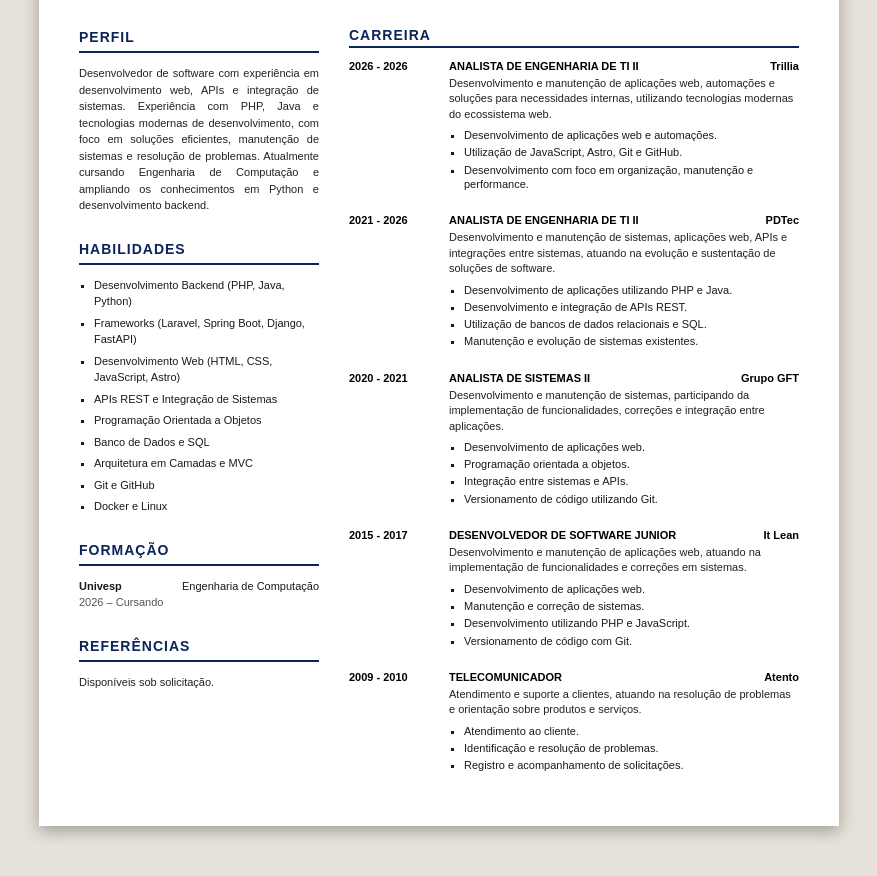
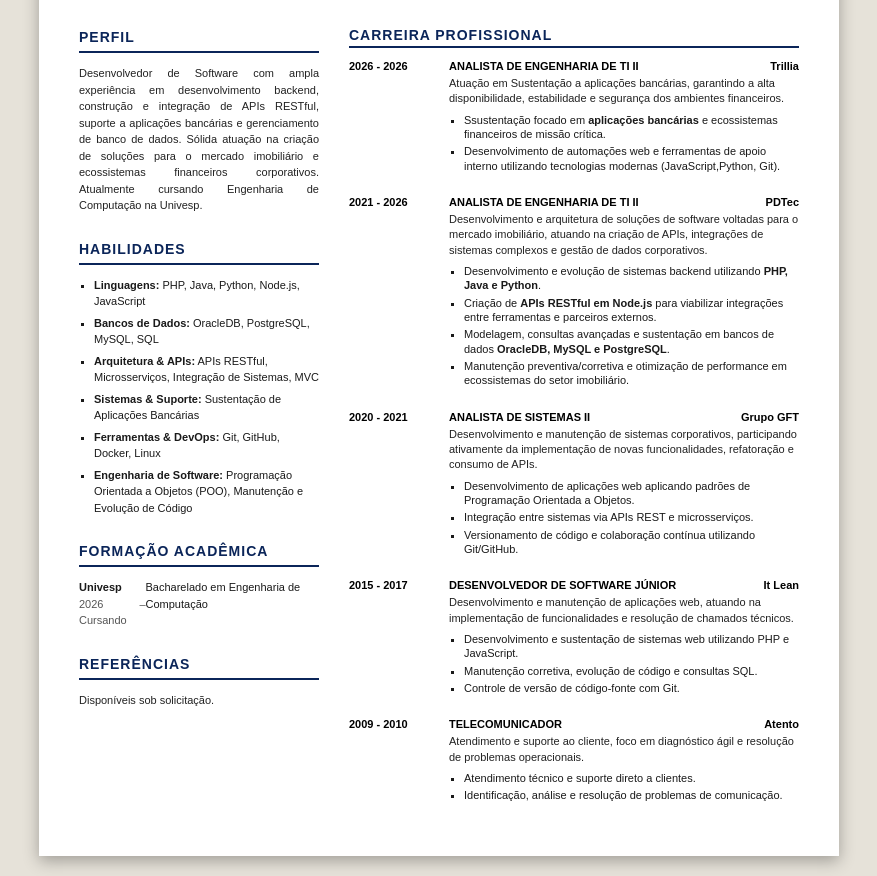
Before and after one commit to cavassani/cavassani.github.io, an Astro site: page / in a window 1280 px wide. Shown: the part 339-1215 px from the top of the page, without its empty margins (201-1078 px from the left). Before the commit the page ends 1185 px from the top, so only its background shows below. Built offline with nearby package versions, Linux system fonts and the light colour scheme; Astro itself is replaced by a stand-in of ours.

Commit message:
ajustes na escrita  para melhoria de compreensao do curriculo.

```diff
--- a/src/pages/index.astro
+++ b/src/pages/index.astro
@@ -8,9 +8,49 @@ import '../styles/global.css';
 <head>
   <meta charset="UTF-8" />
   <meta name="viewport" content="width=device-width, initial-scale=1.0" />
-  <title>Currículo - Marcelo Cavassani</title>
+  <title>Currículo - Marcelo Cavassani | Desenvolvedor Backend & Engenharia de Software</title>
+  <meta name="description" content="Currículo profissional de Marcelo Cavassani - Desenvolvedor Backend com experiência em PHP, Java, Python, Node.js, Bancos de Dados (Oracle, PostgreSQL, MySQL), Suporte a Aplicações Bancárias e Engenharia de Computação." />
+
   <!-- Ícones FontAwesome -->
   <link rel="stylesheet" href="https://cdnjs.cloudflare.com/ajax/libs/font-awesome/6.4.0/css/all.min.css" />
+
+  <!-- Microdados Schema.org (JSON-LD) para otimização de IA de recrutamento e robôs de busca (ATS) -->
+  <script type="application/ld+json">
+    {
+      "@context": "https://schema.org",
+      "@type": "Person",
+      "name": "Marcelo Sanches Cavassani",
+      "jobTitle": "Desenvolvedor Backend / Analista de Engenharia de TI",
+      "address": {
+        "@type": "PostalAddress",
+        "addressLocality": "Alto Alegre",
+        "addressRegion": "SP",
+        "addressCountry": "BR"
+      },
+      "email": "mailto:marceloscavassani@gmail.com",
+      "url": "https://cavassani.github.io/",
+      "sameAs": [
+        "https://github.com/cavassani",
+        "https://linkedin.com/in/marcelo-sanches-cavassani-52249351/"
+      ],
+      "almaMater": "Univesp - Universidade Virtual do Estado de São Paulo",
+      "knowsAbout": [
+        "Desenvolvimento Backend",
+        "PHP",
+        "Java",
+        "Python",
+        "Node.js",
+        "APIs RESTful",
+        "OracleDB",
+        "PostgreSQL",
+        "MySQL",
+        "Engenharia de Computação",
+        "Integração de Sistemas",
+        "Aplicações Bancárias",
+        "Suporte de Aplicação e Banco de Dados"
+      ]
+    }
+  </script>
 </head>
 <body>
   <!-- Navbar Topo -->
@@ -34,11 +74,11 @@ import '../styles/global.css';
     <header class="header">
       <div class="header-content">
         <div class="profile-photo-wrapper">
-          <img src="/foto.jpg" alt="Foto de Perfil" class="profile-photo" />
+          <img src="/foto.jpg" alt="Foto de Perfil de Marcelo Cavassani" class="profile-photo" />
         </div>
         <div class="header-text">
           <h1>MARCELO CAVASSANI</h1>
-          <h2>Desenvolvedor / Engenheiro de Computação</h2>
+          <h2>Desenvolvedor Backend | Engenharia de Computação</h2>
         </div>
       </div>
     </header>
@@ -52,7 +92,7 @@ import '../styles/global.css';
 
       <div class="contact-item">
         <i class="fa-solid fa-envelope"></i>
-        <span>marceloscavassani@gmail.com</span>
+        <a href="mailto:marceloscavassani@gmail.com">marceloscavassani@gmail.com</a>
       </div>
 
       <div class="contact-item">
@@ -65,7 +105,7 @@ import '../styles/global.css';
       <div class="contact-item">
         <i class="fa-brands fa-linkedin"></i>
         <a href="https://linkedin.com/in/marcelo-sanches-cavassani-52249351/" target="_blank" rel="noopener noreferrer">
-          linkedin.com/in/marcelo-sanches-cavassani/
+          linkedin.com/in/marcelo-sanches-cavassani
         </a>
       </div>
     </div>
@@ -79,38 +119,31 @@ import '../styles/global.css';
         <section class="section">
           <h3 class="section-title">PERFIL</h3>
           <p>
-            Desenvolvedor de software com experiência em desenvolvimento web,
-            APIs e integração de sistemas. Experiência com PHP, Java e
-            tecnologias modernas de desenvolvimento, com foco em soluções
-            eficientes, manutenção de sistemas e resolução de problemas.
-            Atualmente cursando Engenharia de Computação e ampliando os
-            conhecimentos em Python e desenvolvimento backend.
+            Desenvolvedor de Software com ampla experiência em desenvolvimento backend,
+            construção e integração de APIs RESTful, suporte a aplicações bancárias e gerenciamento de banco de dados. Sólida atuação na criação de soluções para o mercado imobiliário e ecossistemas financeiros corporativos. Atualmente cursando Engenharia de Computação na Univesp.
           </p>
         </section>
 
         <section class="section">
           <h3 class="section-title">HABILIDADES</h3>
           <ul>
-            <li>Desenvolvimento Backend (PHP, Java, Python)</li>
-            <li>Frameworks (Laravel, Spring Boot, Django, FastAPI)</li>
-            <li>Desenvolvimento Web (HTML, CSS, JavaScript, Astro)</li>
-            <li>APIs REST e Integração de Sistemas</li>
-            <li>Programação Orientada a Objetos</li>
-            <li>Banco de Dados e SQL</li>
-            <li>Arquitetura em Camadas e MVC</li>
-            <li>Git e GitHub</li>
-            <li>Docker e Linux</li>
+            <li><strong>Linguagens:</strong> PHP, Java, Python, Node.js, JavaScript</li>
+            <li><strong>Bancos de Dados:</strong> OracleDB, PostgreSQL, MySQL, SQL</li>
+            <li><strong>Arquitetura & APIs:</strong> APIs RESTful, Microsserviços, Integração de Sistemas, MVC</li>
+            <li><strong>Sistemas & Suporte:</strong> Sustentação de Aplicações Bancárias</li>
+            <li><strong>Ferramentas & DevOps:</strong> Git, GitHub, Docker, Linux</li>
+            <li><strong>Engenharia de Software:</strong> Programação Orientada a Objetos (POO), Manutenção e Evolução de Código</li>
           </ul>
         </section>
 
         <section class="section">
-          <h3 class="section-title">FORMAÇÃO</h3>
+          <h3 class="section-title">FORMAÇÃO ACADÊMICA</h3>
           <div class="edu-item">
             <div class="edu-left">
               <strong>Univesp</strong>
               <p>2026 – Cursando</p>
             </div>
-            <div class="edu-right">Engenharia de Computação</div>
+            <div class="edu-right">Bacharelado em Engenharia de Computação</div>
           </div>
         </section>
 
@@ -121,10 +154,10 @@ import '../styles/global.css';
 
       </aside>
 
-      <!-- Coluna Direita (Experiência) -->
+      <!-- Coluna Direita (Experiência Profissional) -->
       <section class="career-section">
 
-        <h3 class="section-title">CARREIRA</h3>
+        <h3 class="section-title">CARREIRA PROFISSIONAL</h3>
 
         <article class="job-item">
           <div class="job-year">2026 - 2026</div>
@@ -136,15 +169,12 @@ import '../styles/global.css';
             </div>
 
             <p>
-              Desenvolvimento e manutenção de aplicações web, automações e
-              soluções para necessidades internas, utilizando tecnologias
-              modernas do ecossistema web.
+              Atuação em Sustentação a aplicações bancárias, garantindo a alta disponibilidade, estabilidade e segurança dos ambientes financeiros.
             </p>
 
             <ul>
-              <li>Desenvolvimento de aplicações web e automações.</li>
-              <li>Utilização de JavaScript, Astro, Git e GitHub.</li>
-              <li>Desenvolvimento com foco em organização, manutenção e performance.</li>
+              <li>Ssustentação focado em <strong>aplicações bancárias</strong> e ecossistemas financeiros de missão crítica.</li>
+              <li>Desenvolvimento de automações web e ferramentas de apoio interno utilizando tecnologias modernas (JavaScript,Python, Git).</li>
             </ul>
           </div>
         </article>
@@ -159,16 +189,15 @@ import '../styles/global.css';
             </div>
 
             <p>
-              Desenvolvimento e manutenção de sistemas, aplicações web,
-              APIs e integrações entre sistemas, atuando na evolução e
-              sustentação de soluções de software.
+              Desenvolvimento e arquitetura de soluções de software voltadas para o mercado imobiliário,
+              atuando na criação de APIs, integrações de sistemas complexos e gestão de dados corporativos.
             </p>
 
             <ul>
-              <li>Desenvolvimento de aplicações utilizando PHP e Java.</li>
-              <li>Desenvolvimento e integração de APIs REST.</li>
-              <li>Utilização de bancos de dados relacionais e SQL.</li>
-              <li>Manutenção e evolução de sistemas existentes.</li>
+              <li>Desenvolvimento e evolução de sistemas backend utilizando <strong>PHP, Java e Python</strong>.</li>
+              <li>Criação de <strong>APIs RESTful em Node.js</strong> para viabilizar integrações entre ferramentas e parceiros externos.</li>
+              <li>Modelagem, consultas avançadas e sustentação em bancos de dados <strong>OracleDB, MySQL e PostgreSQL</strong>.</li>
+              <li>Manutenção preventiva/corretiva e otimização de performance em ecossistemas do setor imobiliário.</li>
             </ul>
           </div>
         </article>
@@ -183,16 +212,13 @@ import '../styles/global.css';
             </div>
 
             <p>
-              Desenvolvimento e manutenção de sistemas, participando da
-              implementação de funcionalidades, correções e integração
-              entre aplicações.
+              Desenvolvimento e manutenção de sistemas corporativos, participando ativamente da implementação de novas funcionalidades, refatoração e consumo de APIs.
             </p>
 
             <ul>
-              <li>Desenvolvimento de aplicações web.</li>
-              <li>Programação orientada a objetos.</li>
-              <li>Integração entre sistemas e APIs.</li>
-              <li>Versionamento de código utilizando Git.</li>
+              <li>Desenvolvimento de aplicações web aplicando padrões de Programação Orientada a Objetos.</li>
+              <li>Integração entre sistemas via APIs REST e microsserviços.</li>
+              <li>Versionamento de código e colaboração contínua utilizando Git/GitHub.</li>
             </ul>
           </div>
         </article>
@@ -202,20 +228,18 @@ import '../styles/global.css';
 
           <div class="job-details">
             <div class="job-header">
-              <span class="job-title">DESENVOLVEDOR DE SOFTWARE JUNIOR</span>
+              <span class="job-title">DESENVOLVEDOR DE SOFTWARE JÚNIOR</span>
               <span class="company-name">It Lean</span>
             </div>
 
             <p>
-              Desenvolvimento e manutenção de aplicações web, atuando na
-              implementação de funcionalidades e correções em sistemas.
+              Desenvolvimento e manutenção de aplicações web, atuando na implementação de funcionalidades e resolução de chamados técnicos.
             </p>
 
             <ul>
-              <li>Desenvolvimento de aplicações web.</li>
-              <li>Manutenção e correção de sistemas.</li>
-              <li>Desenvolvimento utilizando PHP e JavaScript.</li>
-              <li>Versionamento de código com Git.</li>
+              <li>Desenvolvimento e sustentação de sistemas web utilizando PHP e JavaScript.</li>
+              <li>Manutenção corretiva, evolução de código e consultas SQL.</li>
+              <li>Controle de versão de código-fonte com Git.</li>
             </ul>
           </div>
         </article>
@@ -230,14 +254,12 @@ import '../styles/global.css';
             </div>
 
             <p>
-              Atendimento e suporte a clientes, atuando na resolução de
-              problemas e orientação sobre produtos e serviços.
+              Atendimento e suporte ao cliente, foco em diagnóstico ágil e resolução de problemas operacionais.
             </p>
 
             <ul>
-              <li>Atendimento ao cliente.</li>
-              <li>Identificação e resolução de problemas.</li>
-              <li>Registro e acompanhamento de solicitações.</li>
+              <li>Atendimento técnico e suporte direto a clientes.</li>
+              <li>Identificação, análise e resolução de problemas de comunicação.</li>
             </ul>
           </div>
         </article>
```
